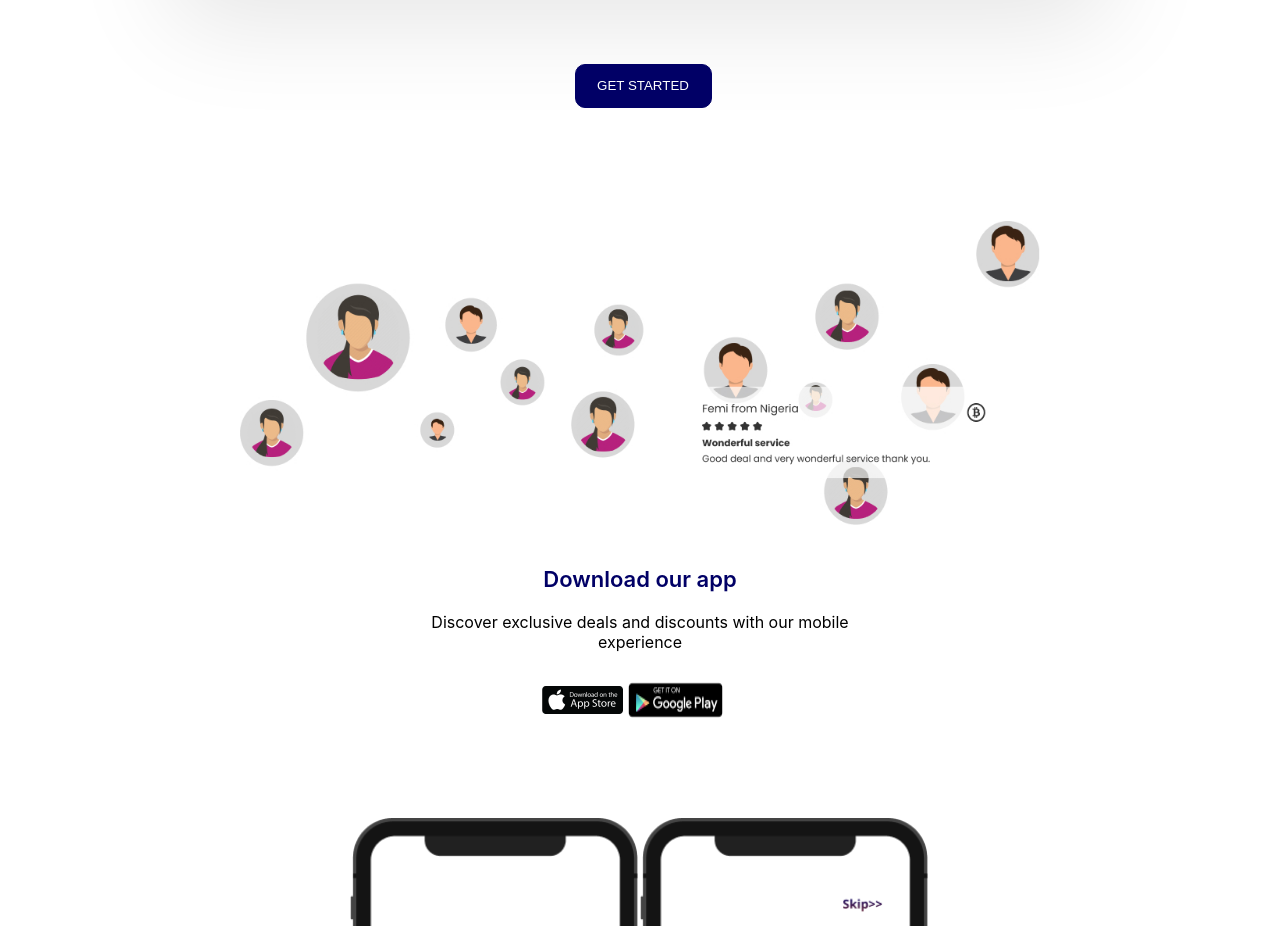
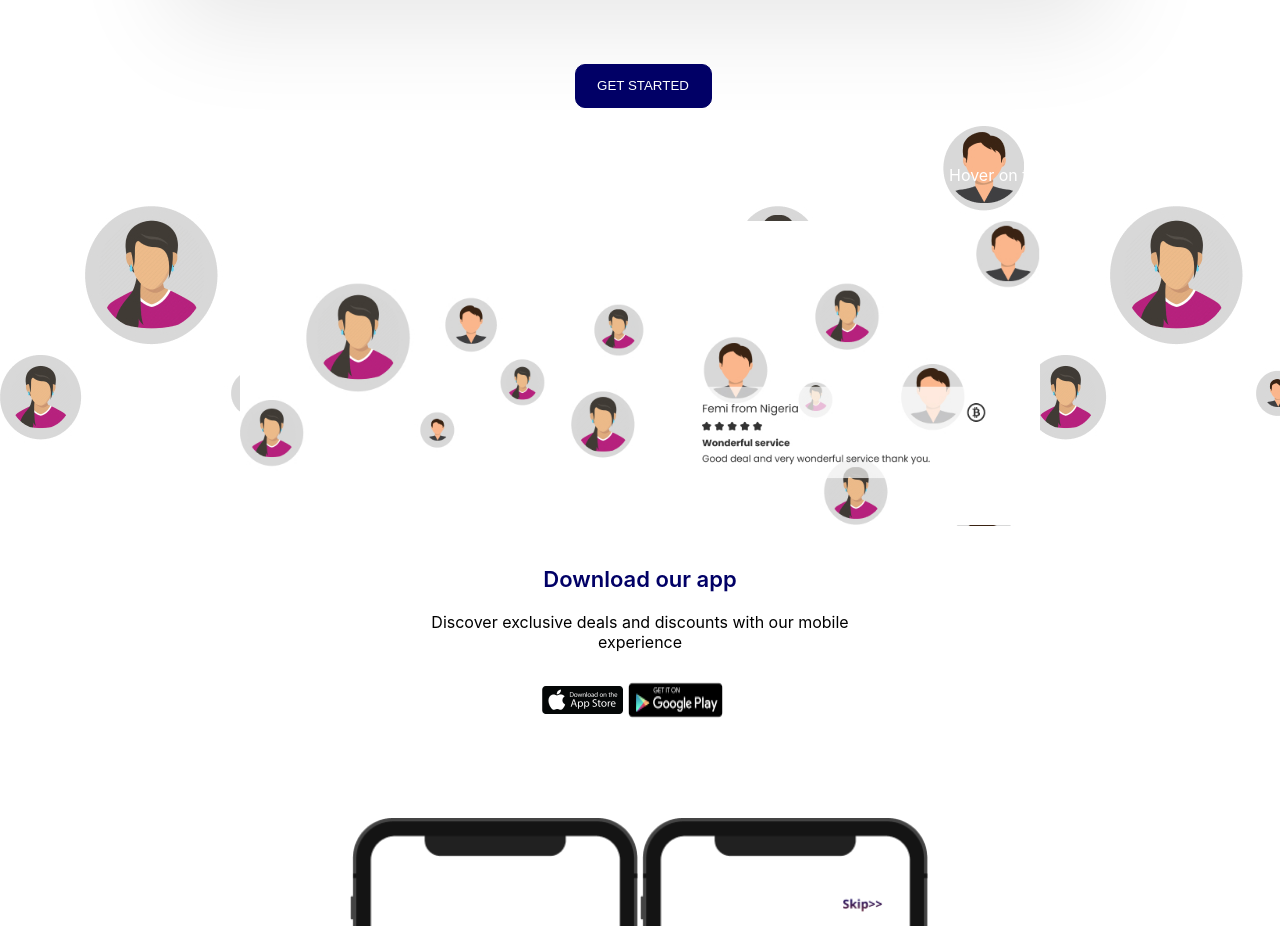
Before and after one commit to iamAbayomi/swift-trade-homepage, a React (Create React App) app: page / in a window 1280 px wide. Shown: the part 2940-3866 px from the top of the page. Built offline with nearby package versions, Linux system fonts and the light colour scheme.

Commit message:
dependency: remove babel dependency module

```diff
--- a/src/components/Testimonial/Testimonial.css
+++ b/src/components/Testimonial/Testimonial.css
@@ -1,5 +1,5 @@
 .testimonial-background{
-    /* background-image: url("./vectors/testimonial.svg"); */
+    /* background-image: url("./vectors/testimonial-icon.jpg"); */
     /* background: #010066; */
     height: 400px;
 }
--- a/src/components/Testimonial/Testimonial.tsx
+++ b/src/components/Testimonial/Testimonial.tsx
@@ -4,8 +4,8 @@ import './Testimonial.css'
 
 function testimonial(){
     return(
-        // <div className="testimonial-background" style ={ { backgroundImage: "url('./vectors/cutbackground.png')" } }>
-        <div className="testimonial-background" >
+        <div className="testimonial-background" style ={ { backgroundImage: "url('./vectors/testimonial-icon.jpg')" } }>
+          {/* <div className="testimonial-background" > */}
             {/* <img src="/vectors/testimonial.svg" /> */}
             <div className="typography text-align-center">
                 {/* <img src="./vectors/cut-background.png"></img> */}
```
Also changed, not shown: 2 other files (tests, documents, lock files or other folders).
